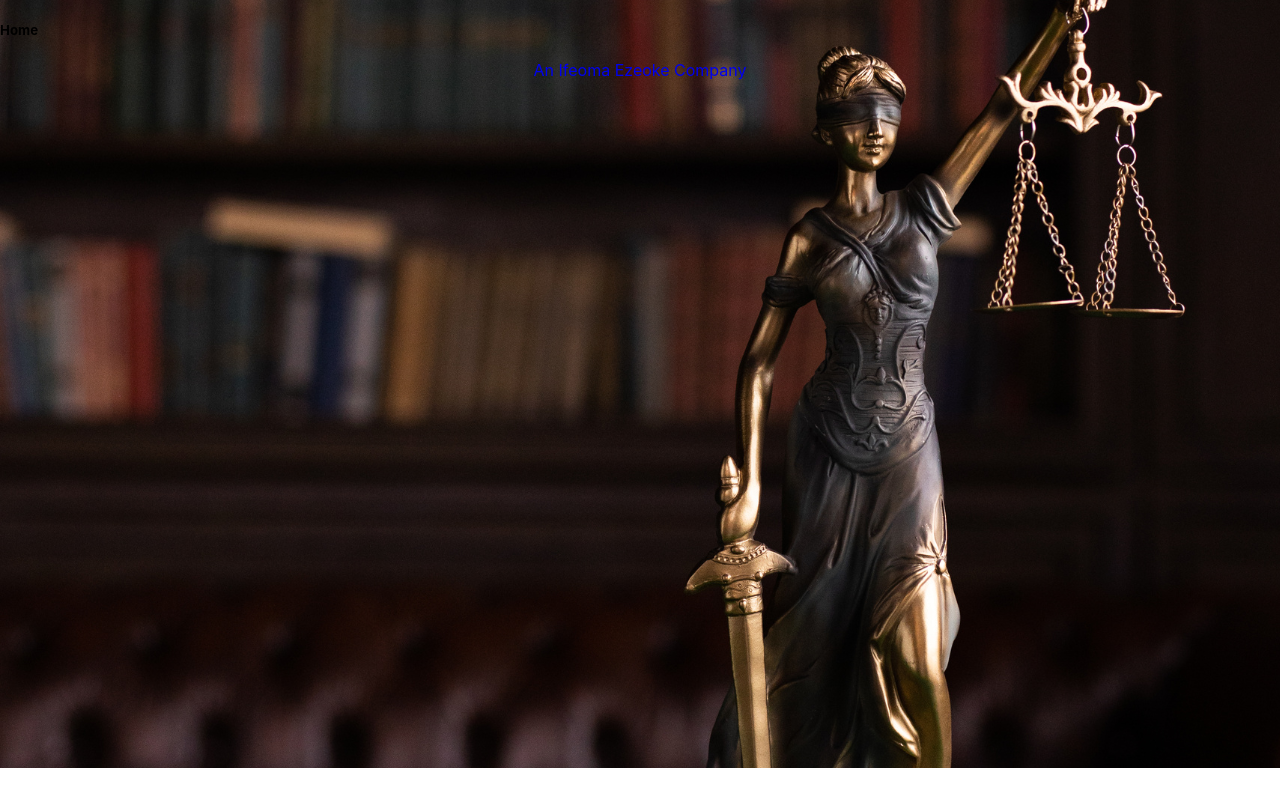
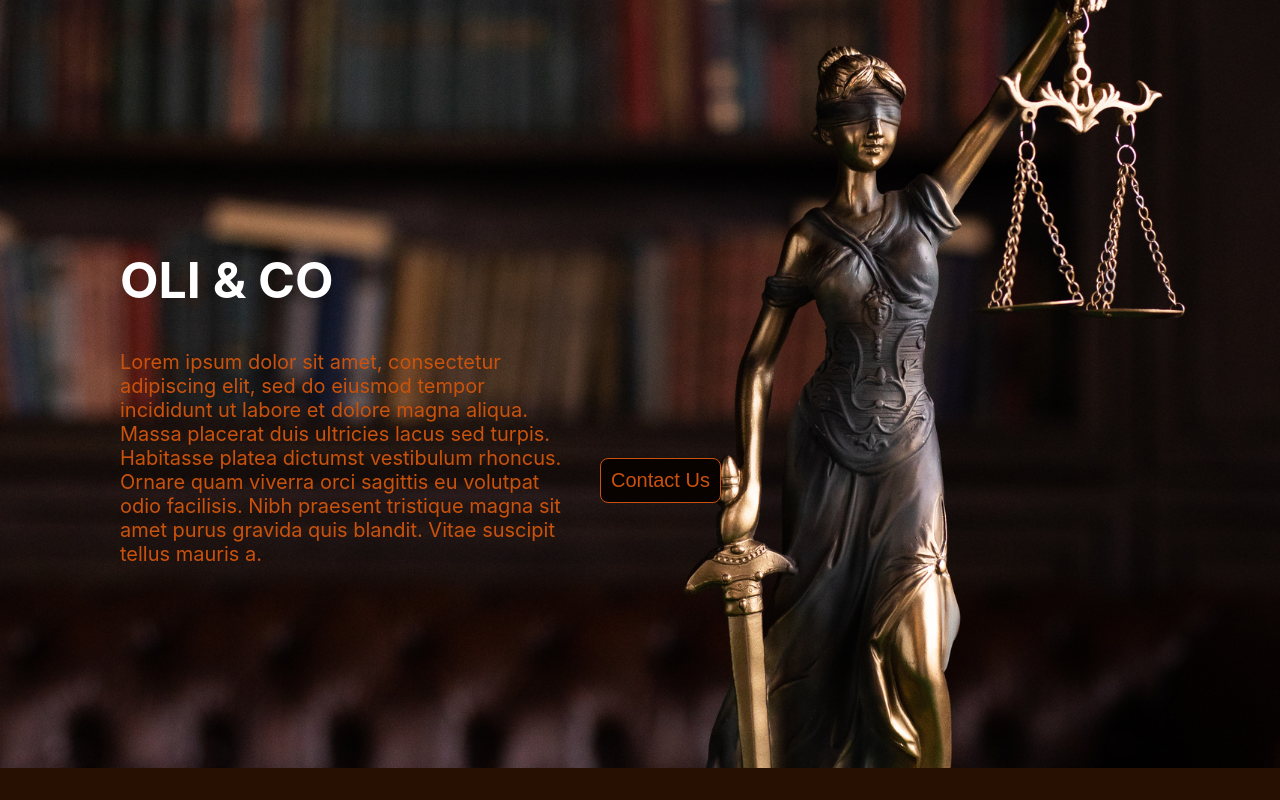
Before and after one commit to Ify-Jas/lawfirm, a React (Create React App) app: page / in a window 1280 px wide. Shown: the top 800 px of the page. Built offline with nearby package versions, Linux system fonts and the light colour scheme.

Commit message:
updating with frontpage design and structure

```diff
--- a/package.json
+++ b/package.json
@@ -3,6 +3,11 @@
   "version": "0.1.0",
   "private": true,
   "dependencies": {
+    "@fortawesome/fontawesome-svg-core": "^6.4.0",
+    "@fortawesome/free-brands-svg-icons": "^6.4.0",
+    "@fortawesome/free-regular-svg-icons": "^6.4.0",
+    "@fortawesome/free-solid-svg-icons": "^6.4.0",
+    "@fortawesome/react-fontawesome": "^0.2.0",
     "@testing-library/jest-dom": "^5.16.5",
     "@testing-library/react": "^13.4.0",
     "@testing-library/user-event": "^13.5.0",
--- a/src/components/footer.js
+++ b/src/components/footer.js
@@ -1,8 +1,12 @@
+import {FontAwesomeIcon} from '@fortawesome/react-fontawesome';
+import {faLocationDot} from '@fortawesome/free-solid-svg-icons'
+
 function Footer (){
     return (
         <footer>
+            <p><FontAwesomeIcon icon={faLocationDot} />Office Address: 123 Unknown Crescent, GRA, Enugu.</p>
            <a href="https://ify-jas.github.io/my_react_portfolio/">
-                An Ifeoma Ezeoke Company
+                © Designed by Ifeoma Ezeoke
            </a>
         </footer>
 
--- a/src/index.css
+++ b/src/index.css
@@ -5,24 +5,72 @@ body {
     sans-serif;
   -webkit-font-smoothing: antialiased;
   -moz-osx-font-smoothing: grayscale;
-  background-image: url(./images/home.png);
-  background-repeat: no-repeat;
+ background-color: var(--darkGold);
 }
 
 code {
   font-family: source-code-pro, Menlo, Monaco, Consolas, 'Courier New',
     monospace;
 }
+* {
+  margin: 0;
+  padding: 0;
+}
+:root{
+  --black: #080301;
+  --gold: #ca520c;
+  --darkGold:#271002;
+  --text: white;
+  --opGold: rgba(197, 110, 11, 0.329);
+}
 
 /* home section  */
+.home {
+  height: 120vh;
+  background-image: url(./images/home.png);
+  background-repeat: no-repeat;
+  display: flex;
+  align-items: center;
+}
+.introContainer {
+  height:  500px;
+  width: 500px;
+  margin-left: 100px;
 
+}
+.introContainer h1 {
+  color: var(--text);
+  font-size: 50px;
+  padding: 20px;
+}
+.introContainer p {
+  padding: 20px;
+  font-size: 20px;
+
+}
+.homeBtn {
+  font-size: 20px;
+  padding: 10px;
+  border-radius: 8px;
+  border: 1px solid var(--gold);
+  color: var(--gold);
+  background-color: var(--black);
+}
+.homeBtn:hover {
+  background-color: var(--gold);
+  color: var(--text);
+}
 
 /* footer section  */
 footer{
-  margin: 0;
   text-align: center;
 
 }
-footer a{
+footer a, p{
   text-decoration: none;
+  color: var(--gold);
+
 }
+footer a:hover {
+  color: var(--text);
+}
--- a/src/pages/home.js
+++ b/src/pages/home.js
@@ -1,7 +1,12 @@
 function Home(){
     return(
         <div className="home">
-           <h5>Home</h5>
+            <div className='introContainer'>
+                <h1>OLI & CO</h1>
+                <p>Lorem ipsum dolor sit amet, consectetur adipiscing elit, sed do eiusmod tempor incididunt ut labore et dolore magna aliqua. Massa placerat duis ultricies lacus sed turpis. Habitasse platea dictumst vestibulum rhoncus. Ornare quam viverra orci sagittis eu volutpat odio facilisis. Nibh praesent tristique magna sit amet purus gravida quis blandit. Vitae suscipit tellus mauris a.</p>
+            </div>
+            <button className='homeBtn'>Contact Us</button>
+
 
         </div>
     )
```
Also changed, not shown: 1 other file (tests, documents, lock files or other folders).
